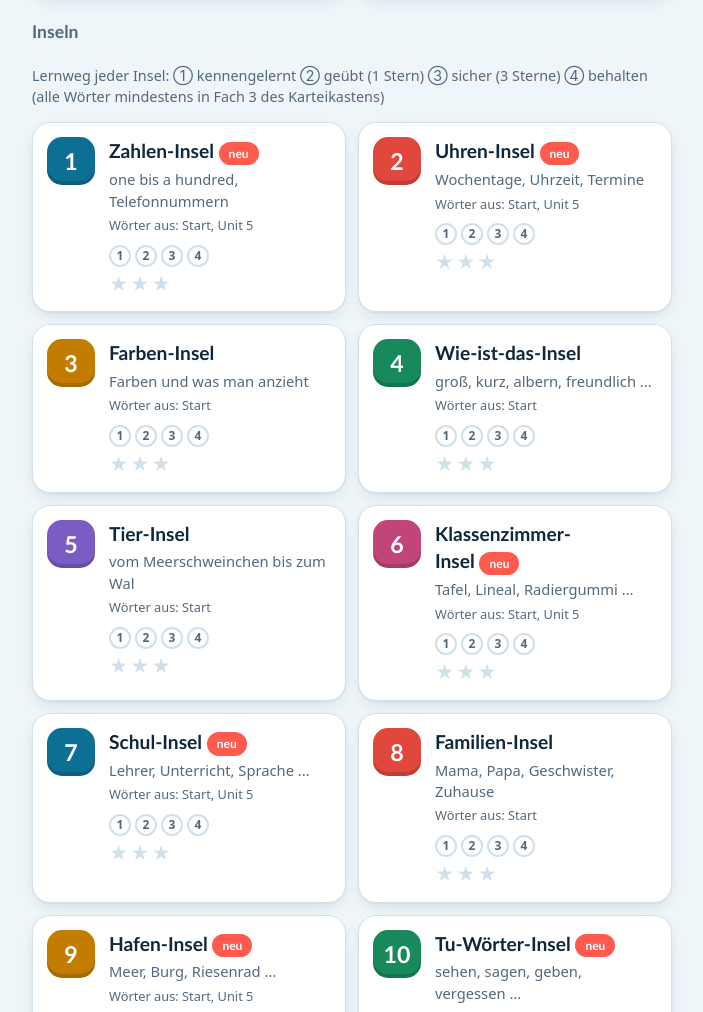
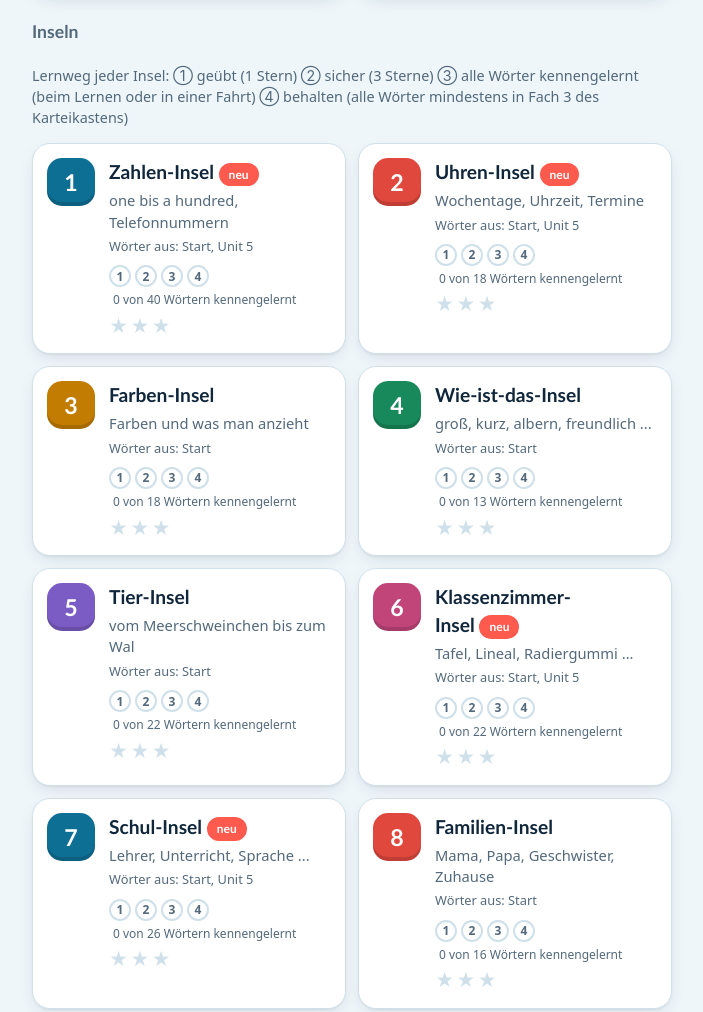
Before and after one commit to pancetta/lernmissionen, a plain HTML site: page englisch-5/vokabeln/index.html in a window 1280 px wide. Shown: the part 1972-2984 px from the top of the page, without its empty margins (288-991 px from the left). Drawn offline with Linux system fonts and the light colour scheme.

Commit message:
Vokabel-Inseln: Lernweg neu geordnet, Zählung der kennengelernten Wörter
Co-Authored-By: Claude Opus 5.5 <noreply@anthropic.com>

```diff
--- a/gemeinsam/stil.css
+++ b/gemeinsam/stil.css
@@ -277,7 +277,7 @@ details.mist summary{cursor:pointer}
 .cancheck .theme{white-space:nowrap;overflow-wrap:normal;hyphens:none}
 /* Karteikasten und Lernweg */
 .kasten{display:grid;grid-template-columns:repeat(5,minmax(0,1fr));gap:6px}.kasten div{background:var(--card);border:2px solid var(--line);border-radius:12px;padding:8px 4px;text-align:center}.kasten b{display:block;font-size:1.3rem}.kasten span{font-size:.75rem;color:var(--muted)}
-.weg{display:flex;gap:4px;margin-top:6px}.weg i{width:22px;height:22px;border-radius:50%;display:grid;place-items:center;font-style:normal;font-size:.75rem;font-weight:800;border:2px solid var(--line);color:var(--muted)}.weg i.an{background:var(--good);border-color:var(--good);color:#fff}
+.weg{display:flex;flex-wrap:wrap;align-items:center;gap:4px;margin-top:6px}.weg small{color:var(--muted);font-size:.75rem;margin-left:4px}.weg i{width:22px;height:22px;border-radius:50%;display:grid;place-items:center;font-style:normal;font-size:.75rem;font-weight:800;border:2px solid var(--line);color:var(--muted)}.weg i.an{background:var(--good);border-color:var(--good);color:#fff}
 /* Regel-Detektiv und Szenen */
 .bsp{list-style:none;padding:0;margin:8px 0 16px}.bsp li{display:flex;flex-wrap:wrap;align-items:center;gap:2px 10px;padding:8px 0;border-bottom:1px solid var(--line)}.bsp .f{font-size:1.15rem;font-weight:700;overflow-wrap:anywhere}.bsp .f b{color:var(--coral)}.bsp .d{color:var(--muted);flex:1;min-width:8em}
 .chat{display:flex;flex-direction:column;gap:8px;margin:10px 0 14px}.sz{max-width:88%;align-self:flex-start;background:var(--sea-soft);border-radius:16px 16px 16px 4px;padding:8px 12px;overflow-wrap:anywhere}.sz.du{align-self:flex-end;background:var(--good-soft);border-radius:16px 16px 4px 16px}.sz p{margin:2px 0;font-size:1.1rem;font-weight:700;display:flex;flex-wrap:wrap;align-items:center;gap:4px 8px}.sz p span{min-width:0}.sz .wer,.sz .de{display:block;font-size:.8rem;color:var(--muted)}
--- a/gemeinsam/vokabeln.js
+++ b/gemeinsam/vokabeln.js
@@ -82,7 +82,7 @@ function home(){
    ${ART_W.length?`<button class="tile" id="gart" data-ico="🏷️"><h3>${ARTIKELSPIEL.title}</h3><span class="sub">Welcher Artikel passt? Schnell entscheiden, es wird immer schneller</span><span class="sub">Rekord: ${save.artikel||0} richtig</span></button>`:''}
    <button class="tile" id="glh" data-ico="📚"><h3>Lese-Hafen</h3><span class="sub">Kurze Geschichten, Witze und Fun Facts – nur mit Wörtern, die du kennst</span><span class="sub">${Object.keys(save.lesen||{}).length} von ${TEXTE.length} Texten gelesen</span></button>
   </div>
-  <h2 class="sec">Inseln</h2><p class="tip">Lernweg jeder Insel: ① kennengelernt ② geübt (1 Stern) ③ sicher (3 Sterne) ④ behalten (alle Wörter mindestens in Fach 3 des Karteikastens)</p><div class="grid isles">${tiles}</div>
+  <h2 class="sec">Inseln</h2><p class="tip">Lernweg jeder Insel: ① geübt (1 Stern) ② sicher (3 Sterne) ③ alle Wörter kennengelernt (beim Lernen oder in einer Fahrt) ④ behalten (alle Wörter mindestens in Fach 3 des Karteikastens)</p><div class="grid isles">${tiles}</div>
   <p class="tip">${storageOK?'Dein Fortschritt wird automatisch auf diesem Gerät gespeichert.':'Speichern geht in diesem Browser gerade nicht (privates Fenster?). Dein Fortschritt geht beim Schließen verloren.'}</p>
   <p class="tip">Sterne gibt es für richtige Antworten beim ersten Versuch: 5 von 10 = 1 Stern, 7 von 10 = 2 Sterne, 9 von 10 = 3 Sterne.</p>
   <p class="tip">${VOICE?`<button class="theme" id="snd">${save.sound?'🔊 Ton an':'🔇 Ton aus'}</button> Hör-Fragen und Vorlesen nutzen die Stimme dieses Geräts.${/Firefox/.test(navigator.userAgent)&&/Macintosh/.test(navigator.userAgent)?' In Firefox auf dem Mac knackt die Stimme am Ende, in Safari oder Chrome klingt sie sauber.':''}${/iPhone/.test(navigator.userAgent)?' Kein Ton auf dem iPhone? Stummschalter ausschalten (Klingeln an) und lauter stellen.':''}`:'Auf diesem Gerät ist keine englische Stimme eingebaut, deshalb gibt es hier keine Hör-Fragen.'}</p>
@@ -340,9 +340,9 @@ document.addEventListener('keydown',ev=>{if(X&&X.game==='truhe'&&!X.busy&&ev.key
 /* ---------- Neue Wörter lernen: anschauen und anhören, dann vom Wiedererkennen bis zum Schreiben; „Ich kann …“-Liste ---------- */
 const PORTION=5,gelernt=e=>!!(save.gelernt||{})[key(e)]||fach(e)>0,fach=e=>(save.kasten||{})[key(e)]||0,inselW=t=>W.filter(e=>e[0]===t),inselName=t=>TOPICS.find(x=>x.id===t).name;
 const lernStand=t=>{const ws=inselW(t);return {n:ws.length,k:ws.filter(gelernt).length}};
-const WEG=['kennengelernt','geübt (1 Stern)','sicher (3 Sterne)','behalten (alle Wörter mindestens in Fach 3)'];
-const lernweg=t=>{const ws=inselW(t),b=save.best[t]||0;return [ws.every(gelernt),b>=1,b>=3,inselW(t).every(e=>fach(e)>=3)]}; // die vier Stationen einer Insel
-const wegHtml=t=>`<span class="weg" aria-label="Lernweg: ${lernweg(t).filter(Boolean).length} von 4 Stationen">${lernweg(t).map((x,i)=>`<i class="${x?'an':''}" title="${WEG[i]}">${i+1}</i>`).join('')}</span>`;
+const WEG=['geübt (1 Stern)','sicher (3 Sterne)','alle Wörter kennengelernt','behalten (alle Wörter mindestens in Fach 3)'];
+const lernweg=t=>{const ws=inselW(t),b=save.best[t]||0;return [b>=1,b>=3,ws.every(gelernt),ws.every(e=>fach(e)>=3)]}; // die vier Stationen einer Insel
+const wegHtml=t=>`<span class="weg" aria-label="Lernweg: ${lernweg(t).filter(Boolean).length} von 4 Stationen">${lernweg(t).map((x,i)=>`<i class="${x?'an':''}" title="${WEG[i]}">${i+1}</i>`).join('')}${(s=>s.k<s.n?`<small>${s.k} von ${s.n} Wörtern kennengelernt</small>`:'')(lernStand(t))}</span>`;
 function lernen(){ // Auswahl der Insel, Fortschritt je Insel
   G=null;M=null;stopSpiel();const g=W.filter(e=>fach(e)>0).length,F=[1,2,3,4,5].map(f=>W.filter(e=>fach(e)===f).length);
   const kasten=g?`<h3 class="sec">Dein Karteikasten</h3><div class="kasten">${F.map((n,i)=>`<div><b>${n}</b><span>Fach ${i+1}</span></div>`).join('')}</div><p class="tip">Richtig: Das Wort rutscht ein Fach weiter. Falsch: zurück in Fach 1. Beim Wiederholen kommen Wörter aus den vorderen Fächern öfter dran – egal, wann du zuletzt geübt hast.</p>`:'';
```
Also changed, not shown: tests/spanisch.js (+4 -3 lines).
